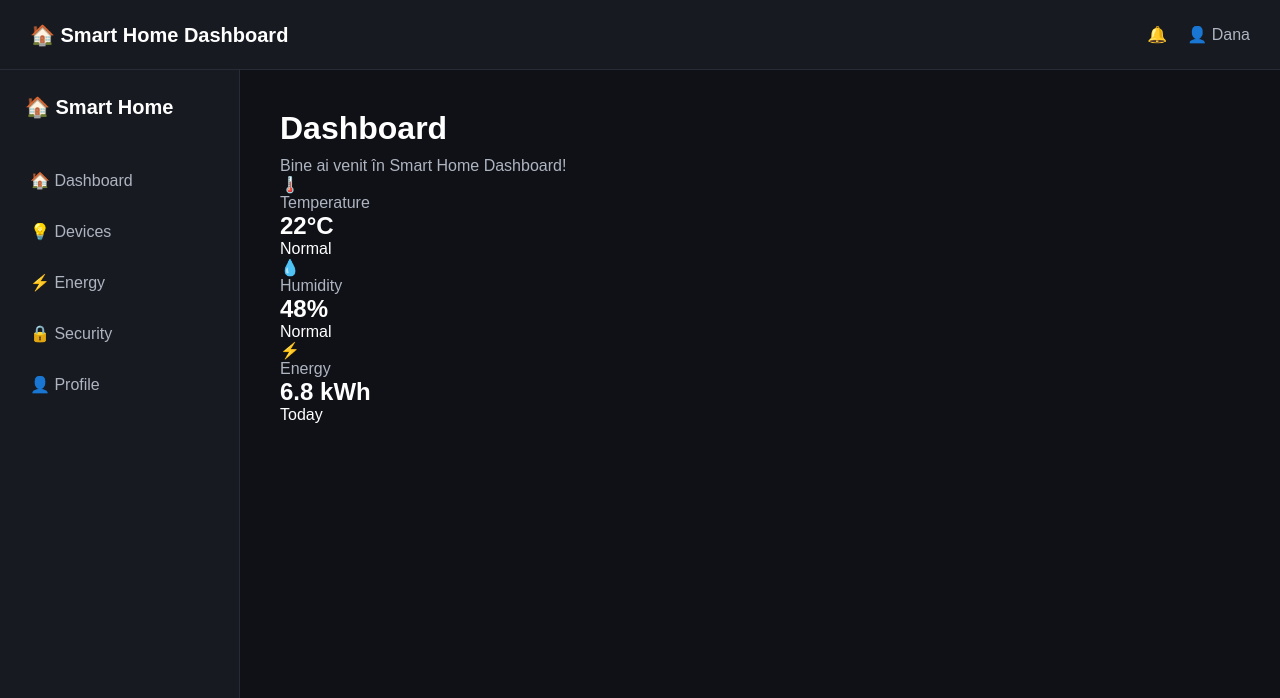
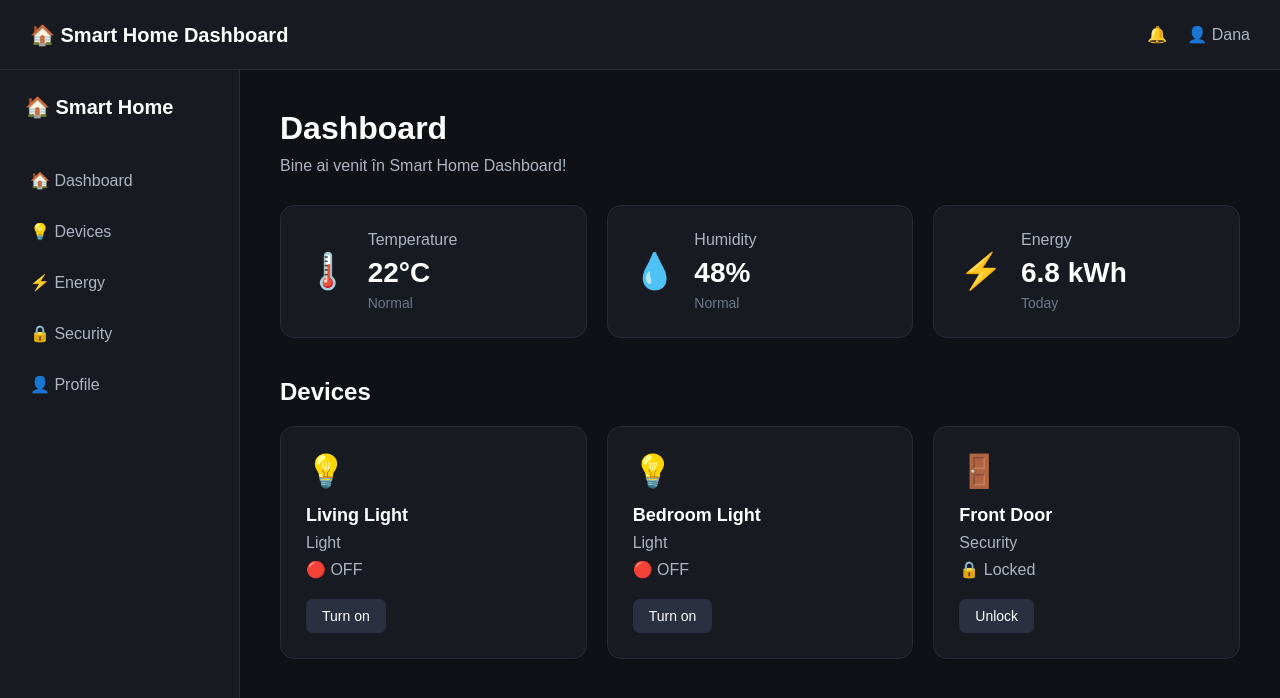
Before and after one commit to Danamoraru/smart-home-dashboard, a React (Vite) app: page / in a window 1280 px wide. Shown: the top 698 px of the page. Built offline with nearby package versions, Linux system fonts and the light colour scheme.

Commit message:
Add interactive device controls

```diff
--- a/src/App.css
+++ b/src/App.css
@@ -88,3 +88,108 @@
   color: #aeb4c0;
   font-size: 16px;
 }
+
+/* DASHBOARD STATISTICS */
+
+.dashboard-cards {
+  display: grid;
+  grid-template-columns: repeat(3, 1fr);
+  gap: 20px;
+  margin-top: 30px;
+}
+
+.dashboard-card {
+  background-color: #171a21;
+  border: 1px solid #272b35;
+  border-radius: 14px;
+  padding: 25px;
+  display: flex;
+  align-items: center;
+  gap: 18px;
+  transition: 0.2s;
+}
+
+.dashboard-card:hover {
+  border-color: #3b4252;
+  transform: translateY(-2px);
+}
+
+.card-icon {
+  font-size: 35px;
+}
+
+.card-content p {
+  color: #aeb4c0;
+  margin-bottom: 8px;
+}
+
+.card-content h2 {
+  font-size: 28px;
+  margin-bottom: 5px;
+}
+
+.card-content span {
+  color: #6f7785;
+  font-size: 14px;
+}
+
+/* DEVICES */
+
+.devices-section {
+  margin-top: 40px;
+}
+
+.devices-section h2 {
+  font-size: 24px;
+  margin-bottom: 20px;
+}
+
+.device-cards {
+  display: grid;
+  grid-template-columns: repeat(3, 1fr);
+  gap: 20px;
+}
+
+.device-card {
+  background-color: #171a21;
+  border: 1px solid #272b35;
+  border-radius: 14px;
+  padding: 25px;
+  transition: 0.2s;
+}
+
+.device-card:hover {
+  border-color: #3b4252;
+  transform: translateY(-2px);
+}
+
+.device-icon {
+  font-size: 32px;
+  margin-bottom: 15px;
+}
+
+.device-card h3 {
+  font-size: 18px;
+  margin-bottom: 8px;
+}
+
+.device-card p {
+  color: #aeb4c0;
+  margin-bottom: 8px;
+}
+
+.device-card button {
+  margin-top: 12px;
+  padding: 9px 16px;
+  border: none;
+  border-radius: 7px;
+  background-color: #2a3040;
+  color: white;
+  cursor: pointer;
+  font-size: 14px;
+  transition: 0.2s;
+}
+
+.device-card button:hover {
+  background-color: #394154;
+}
--- a/src/App.jsx
+++ b/src/App.jsx
@@ -2,6 +2,7 @@ import './App.css'
 import Navbar from './components/Navbar'
 import Sidebar from './components/Sidebar'
 import DashboardCard from './components/DashboardCard'
+import DeviceCard from './components/DeviceCard'
 
 function App() {
   return (
@@ -40,6 +41,33 @@ function App() {
             />
 
           </div>
+
+          <div className="devices-section">
+            <h2>Devices</h2>
+
+            <div className="device-cards">
+
+              <DeviceCard
+                name="Living Light"
+                icon="💡"
+                type="Light"
+              />
+
+              <DeviceCard
+                name="Bedroom Light"
+                icon="💡"
+                type="Light"
+              />
+
+              <DeviceCard
+                name="Front Door"
+                icon="🚪"
+                type="Security"
+              />
+
+            </div>
+          </div>
+
         </main>
       </div>
     </div>
--- /dev/null
+++ b/src/components/DeviceCard.jsx
@@ -0,0 +1,41 @@
+import { useState } from 'react'
+
+function DeviceCard({ name, icon, type }) {
+  const [isActive, setIsActive] = useState(false)
+
+  const getStatus = () => {
+    if (type === 'Security') {
+      return isActive ? '🔓 Unlocked' : '🔒 Locked'
+    }
+
+    return isActive ? '🟢 ON' : '🔴 OFF'
+  }
+
+  const getButtonText = () => {
+    if (type === 'Security') {
+      return isActive ? 'Lock' : 'Unlock'
+    }
+
+    return isActive ? 'Turn off' : 'Turn on'
+  }
+
+  return (
+    <div className="device-card">
+      <div className="device-icon">
+        {icon}
+      </div>
+
+      <h3>{name}</h3>
+
+      <p>{type}</p>
+
+      <p>{getStatus()}</p>
+
+      <button onClick={() => setIsActive(!isActive)}>
+        {getButtonText()}
+      </button>
+    </div>
+  )
+}
+
+export default DeviceCard
```
